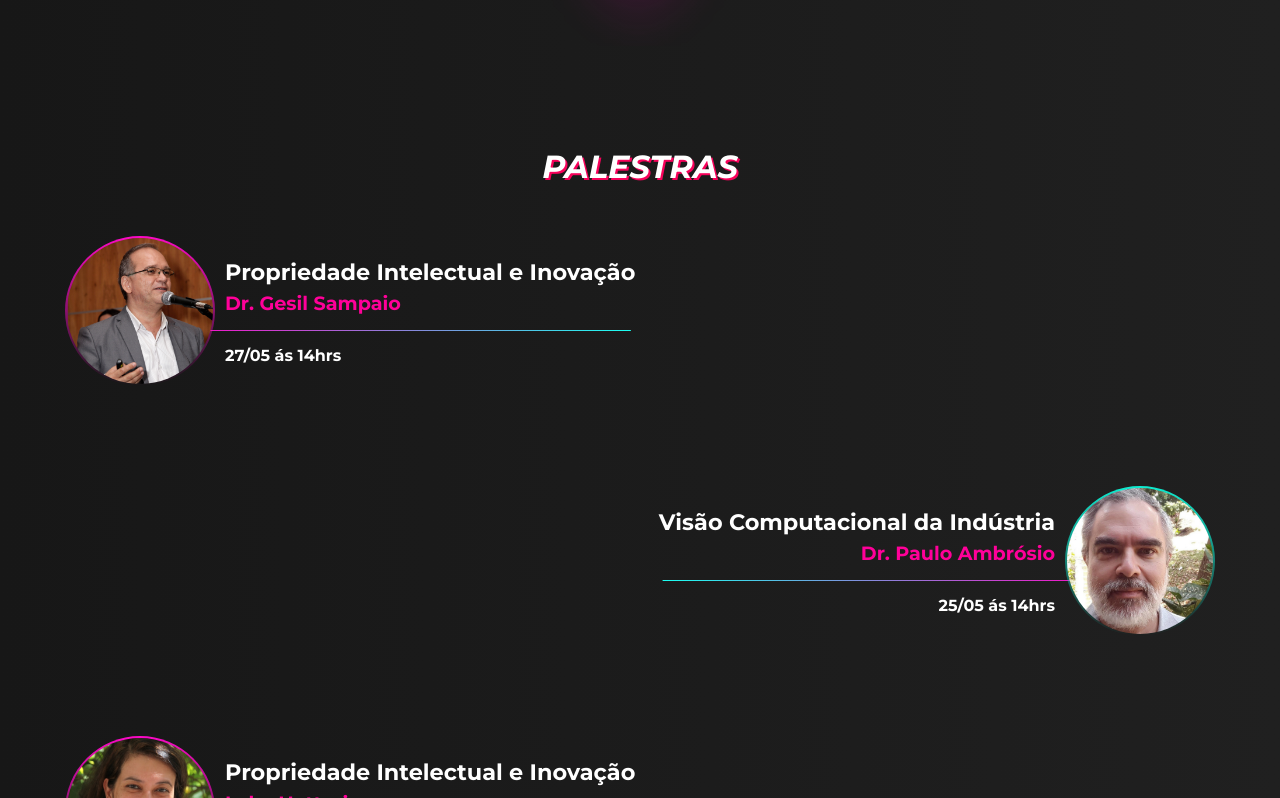
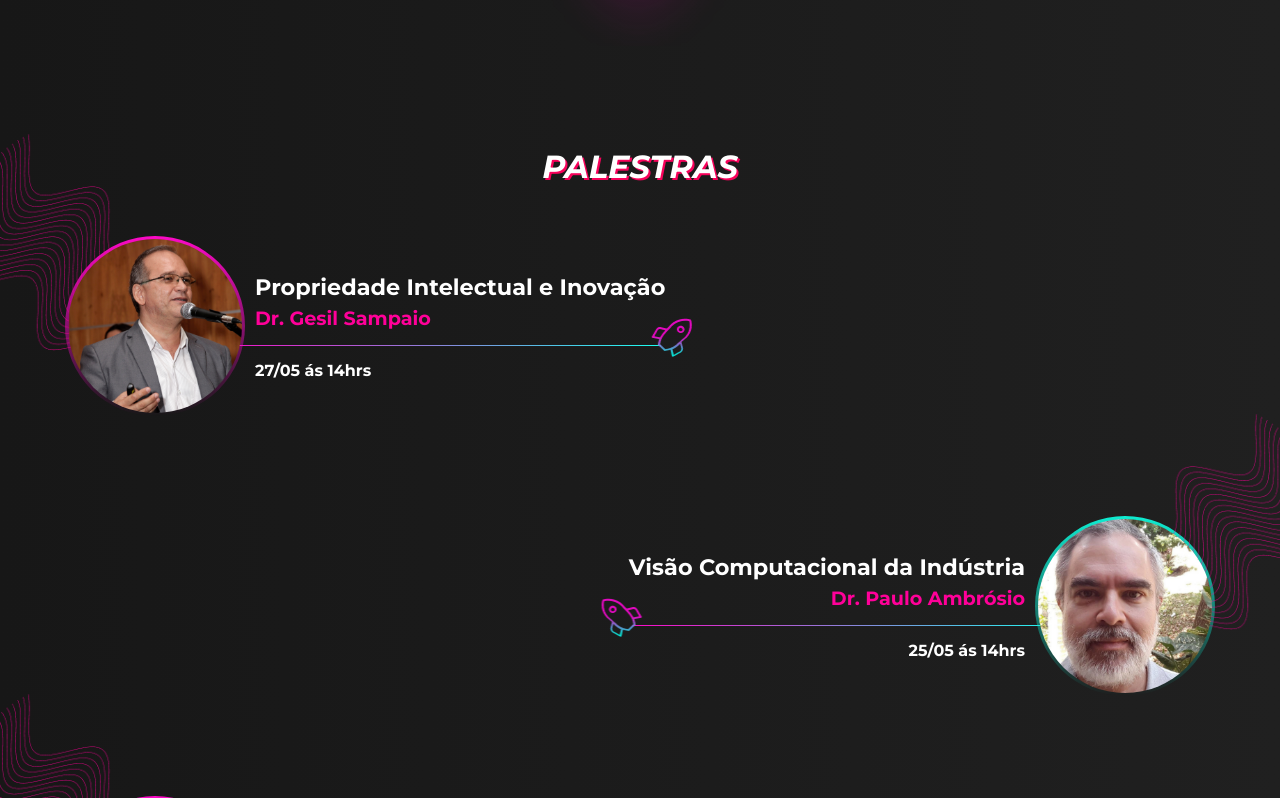
Before and after one commit to igorroc/tecnoweek, a React (Vite) app: page / in a window 1280 px wide. Shown: the part 1302-2100 px from the top of the page. Built offline with nearby package versions, Linux system fonts and the light colour scheme.

Commit message:
[add]: Firulas to line-up

```diff
--- a/src/components/PalestraItem.tsx
+++ b/src/components/PalestraItem.tsx
@@ -1,4 +1,8 @@
 import { styled } from "@stitches/react"
+
+import Onda from "../assets/img/Onda.png"
+import Foguete from "../assets/img/rocket.png"
+import useWindowDimensions from "../hooks/UseWindowDimentions"
 
 const Wrapper = styled("div", {
 	display: "flex",
@@ -13,17 +17,28 @@ const Wrapper = styled("div", {
 		"& .imagem": {
 			background: "linear-gradient(#FC0AC7, #FC0AC700)",
 		},
+
+		"& .firula": {
+			transform: "translateX(-20%) scaleX(-1)",
+		},
+
+		"& .content .line img": {
+			right: "-35px",
+			bottom: "-15px",
+			left: "unset",
+			transform: "scaleX(1)",
+		},
 	},
 
 	"& .imagem": {
 		position: "relative",
 		zIndex: "1",
-		$$size: "150px",
+		$$size: "180px",
 		width: "$$size",
+		minWidth: "$$size",
 		height: "$$size",
 		background: "linear-gradient(#0FECD1, #FC0AC700)",
 		borderRadius: "50%",
-		overflow: "hidden",
 		display: "flex",
 		justifyContent: "center",
 		alignItems: "center",
@@ -58,6 +73,13 @@ const Wrapper = styled("div", {
 			background: "linear-gradient(to right, #FC0AC7, #1AFFF1)",
 			transform: "translateX(-10%)",
 			zIndex: "-1",
+
+			"& img": {
+				position: "absolute",
+				left: "-35px",
+				bottom: "-15px",
+				transform: "scaleX(-1)",
+			},
 		},
 	},
 
@@ -66,13 +88,36 @@ const Wrapper = styled("div", {
 
 		"& .content": {
 			alignItems: "end",
+			textAlign: "right",
 
 			"& .line": {
 				transform: "translateX(10%)",
-				background: "linear-gradient(to left, #FC0AC7, #1AFFF1)",
+				// background: "linear-gradient(to left, #FC0AC7, #1AFFF1)",
 			},
 		},
 	},
+
+	"&.break": {
+		flexDirection: "column",
+		alignItems: "start",
+
+		"&.alternative": {
+			alignItems: "end",
+		},
+
+		"& .line": {
+			width: "90%",
+		},
+	},
+})
+
+const Firula = styled("div", {
+	position: "absolute",
+	bottom: "0",
+	right: "0",
+	transform: "translateX(50%)",
+	width: "250px",
+	zIndex: -1,
 })
 
 type ItemProps = {
@@ -84,13 +129,34 @@ type ItemProps = {
 }
 
 function PalestraItem(props: ItemProps) {
+	const { height, width } = useWindowDimensions()
+	const breakpointMobile = 700
+
 	return (
-		<Wrapper className={props.alternative ? "alternative" : ""}>
-			<div className="imagem">{props.children}</div>
+		<Wrapper
+			className={
+				props.alternative
+					? width < breakpointMobile
+						? "alternative break"
+						: "alternative"
+					: width < breakpointMobile
+					? "break"
+					: ""
+			}
+		>
+			<div className="imagem">
+				{props.children}
+
+				<Firula className="firula">
+					<img src={Onda} alt="" />
+				</Firula>
+			</div>
 			<div className="content">
 				<h3>{props.title}</h3>
 				<h4>{props.subtitle}</h4>
-				<span className="line"></span>
+				<span className="line">
+					<img src={Foguete} />
+				</span>
 				<h5>{props.description}</h5>
 			</div>
 		</Wrapper>
```
Also changed, not shown: src/assets/img/rocket.png (added).
